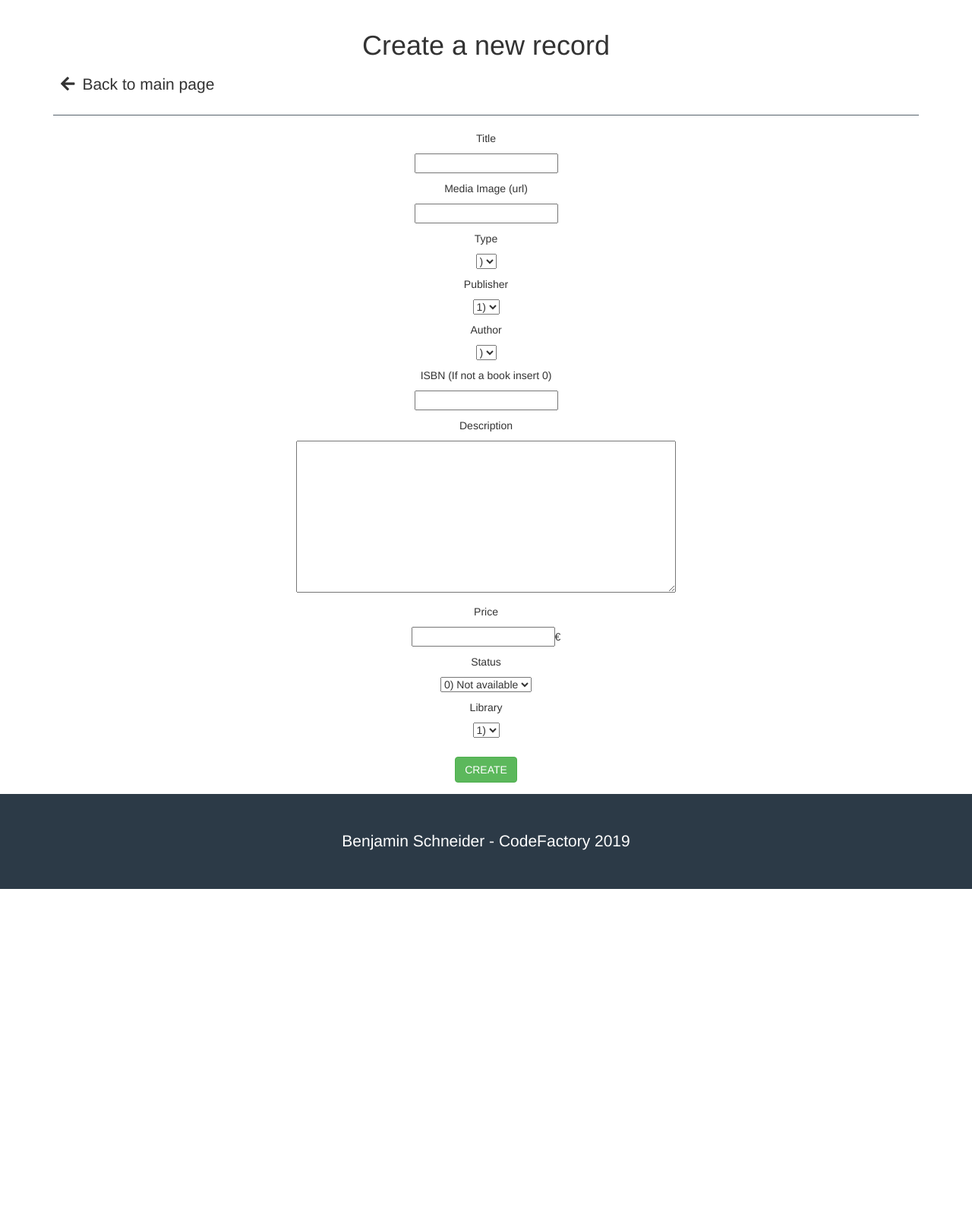
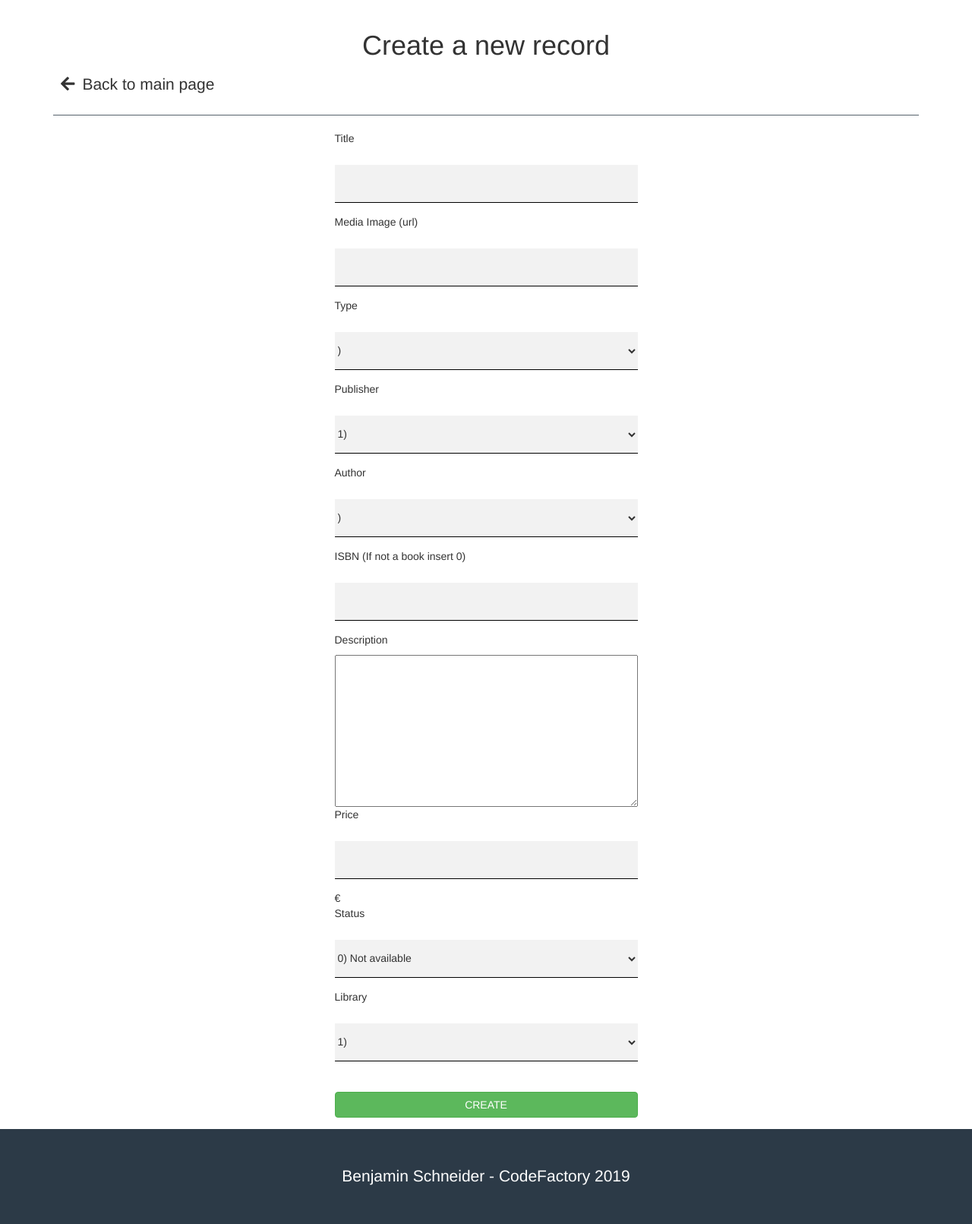
Before and after one commit to BenjaminSchneider97/FSWD60-CodeReview10-BenjaminSchneider, a PHP site: page /create.php in a window 1280 px wide. Shown: the part 60-1671 px from the top of the page at 76% size. Before the commit the page ends 1230 px from the top, so only its background shows below. Run offline with PHP 8.4, Linux system fonts and the light colour scheme; tables that the repository leaves empty or names only in its code hold one stand-in row (values such as "Sample post"); data that the repository does not hold is empty.

Commit message:
Add more styling

```diff
--- a/create.php
+++ b/create.php
@@ -41,12 +41,6 @@
 	<script src="https://maxcdn.bootstrapcdn.com/bootstrap/3.4.0/js/bootstrap.min.js"></script>
 	<link rel="stylesheet" href="https://use.fontawesome.com/releases/v5.7.2/css/all.css">
 	<link rel="stylesheet" type="text/css" href="style.css">
-	<style>
-		textarea{
-			width: 500px;
-			height: 200px;
-		}
-	</style>
 </head>
 <body>
 	<div class="navbar">
@@ -71,13 +65,13 @@
 		</div>
 		<a class="mainpageback" href="index.php"><i class="fas fa-arrow-left"></i>Back to main page</a>
 		<hr>
-		<form method="POST" accept-charset="utf-8">
+		<form class="updatemedia" method="POST" accept-charset="utf-8">
 			<p>Title</p>
-			<input type="text" name="title" maxlength="150" required>
+			<input class="field" type="text" name="title" maxlength="150" required>
 			<p>Media Image (url)</p>
-			<input type="text" name="img" maxlength="500" required>
+			<input class="field" type="text" name="img" maxlength="500" required>
 			<p>Type</p>
-			<select name="type">
+			<select class="field" name="type">
 				<?php
 				$sql = mysqli_query($mysqli, "SELECT * FROM `type`");
 
@@ -87,7 +81,7 @@
 				?>
 			</select>
 			<p>Publisher</p>
-			<select name="publisher">
+			<select class="field" name="publisher">
 				<?php
 
 				$sql = mysqli_query($mysqli, "SELECT * FROM `publisher`");
@@ -100,7 +94,7 @@
 
 			</select>
 			<p>Author</p>
-			<select name="author">
+			<select class="field" name="author">
 				<?php
 				$sql = mysqli_query($mysqli, "SELECT * FROM `author`");
 				while($rowAuthor = mysqli_fetch_assoc($sql)){
@@ -109,18 +103,18 @@
 				?>
 			</select>
 			<p>ISBN (If not a book insert 0)</p>
-			<input type="text" name="isbn" maxlength="25" required>
+			<input class="field" type="text" name="isbn" maxlength="25" required>
 			<p>Description</p>
 			<textarea name="desc" maxlength="500" required></textarea>
 			<p>Price</p>
-			<input class="price" type="text" name="price" required>€
+			<input class="field" class="price" type="text" name="price" required>€
 			<p>Status</p>
-			<select name="status">
+			<select class="field" name="status">
 				<option value="0">0) Not available</option>
 				<option value="1">1) Available</option>
 			</select>
 			<p>Library</p>
-			<select name="library">
+			<select class="field" name="library">
 				<?php
 				$sql = mysqli_query($mysqli, "SELECT * FROM `library`");
 				while($rowLibrary = mysqli_fetch_assoc($sql)){
--- a/style.css
+++ b/style.css
@@ -77,14 +77,8 @@ hr{
 	margin: 15px 0;
 }
 textarea{
-	width: 500px;
+	width: 100%;
 	height: 200px;
-}
-form{
-	text-align: center;
-}
-form p{
-	margin: 10px 0;
 }
 .footer{
 	width: 100%;
@@ -104,3 +98,17 @@ form p{
 	display: flex;
 	flex-direction: column;
 }
+.updatemedia{
+  display: flex;
+  flex-direction: column;
+  width: 35%;
+  margin: auto;
+}
+.field{
+	background-color: rgba(230, 230, 230, .5);
+  height: 50px;
+  margin: 15px 0;
+  outline: none;
+  border: none;
+  border-bottom: 1px solid black;
+}
```
Also changed, not shown: update.php (+7 -5 lines).
